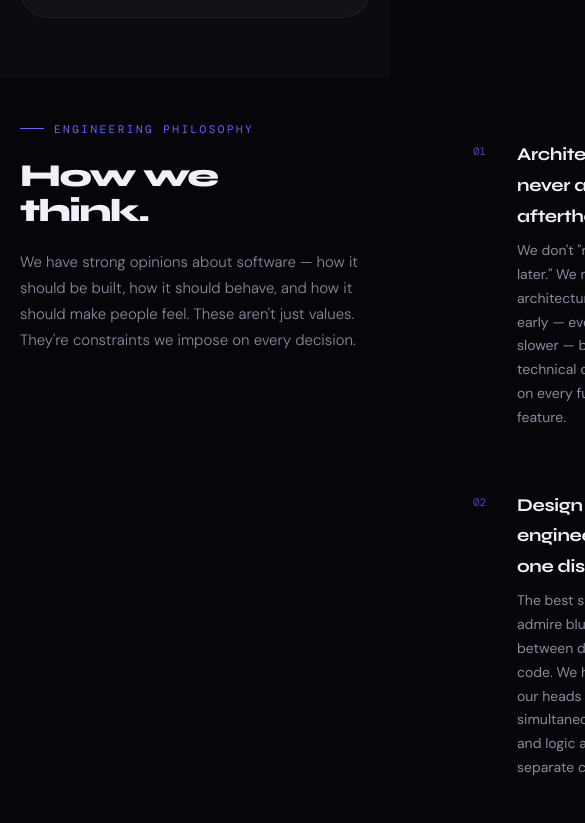
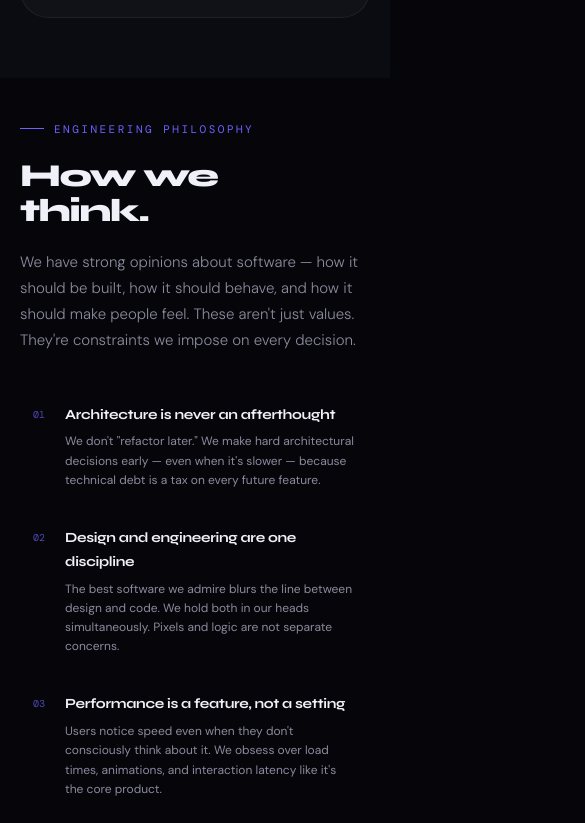
Before and after one commit to Ankita-06/arthnex-website, a React (Create React App) app: page / in a window 390 px wide. Shown: the part 6181-7004 px from the top of the page, 585 px wide, since content can reach past the window. Built offline with nearby package versions, Linux system fonts and the light colour scheme; a web font is replaced by a local one.

Commit message:
Add mobile responsive styles to Philosophy and Stack sections

```diff
--- a/src/components/Philosophy.css
+++ b/src/components/Philosophy.css
@@ -264,3 +264,78 @@
  .pill-supabase {
    background: #3ECF8E;
  }
+ @media (max-width: 1024px) {
+   .philosophy-layout {
+     grid-template-columns: 1fr;
+     gap: 40px;
+   }
+
+   .philosophy-left {
+     position: static;
+   }
+ }
+
+ @media (max-width: 768px) {
+   .philosophy-layout {
+     gap: 32px;
+   }
+
+   .principle-item {
+     padding: 20px 16px;
+     gap: 14px;
+   }
+
+   .principle-content h3 {
+     font-size: 15px;
+     margin-bottom: 6px;
+   }
+
+   .principle-content p {
+     font-size: 13px;
+     line-height: 1.6;
+   }
+
+   .principle-num {
+     font-size: 10px;
+     min-width: 20px;
+   }
+
+   /* Stack section */
+   .stack-header {
+     max-width: 100%;
+     margin-bottom: 40px;
+   }
+
+   .stack-categories {
+     gap: 28px;
+   }
+
+   .stack-pill {
+     padding: 8px 14px;
+     font-size: 13px;
+   }
+ }
+
+ @media (max-width: 480px) {
+   .principle-item {
+     padding: 16px 12px;
+     gap: 12px;
+   }
+
+   .principle-content h3 {
+     font-size: 14px;
+   }
+
+   .principle-content p {
+     font-size: 12px;
+   }
+
+   .stack-pills {
+     gap: 8px;
+   }
+
+   .stack-pill {
+     padding: 7px 12px;
+     font-size: 12px;
+   }
+ }
```
